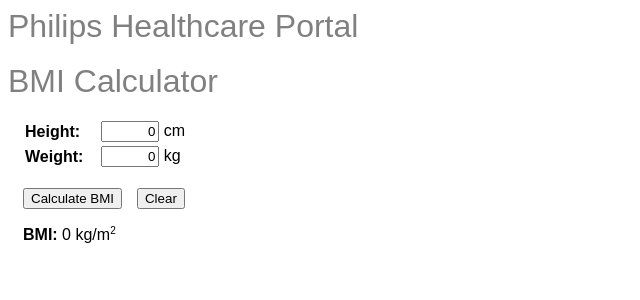
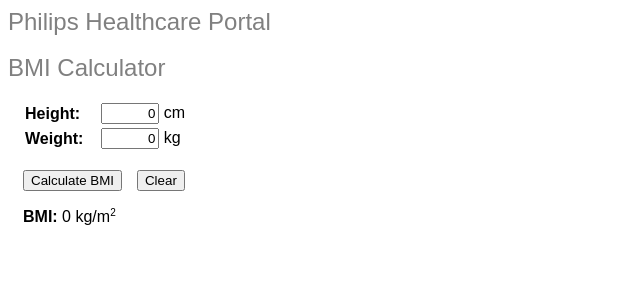
Before and after one commit to Shivaprasad84/DemoApp, an Angular app: page / in a window 1280 px wide. Shown: the top 300 px of the page, without its empty margins (0-640 px from the left). Built offline with nearby package versions, Linux system fonts and the light colour scheme.

Commit message:
adding services

```diff
--- /dev/null
+++ b/src/app/services/bmiCalculator.service.ts
@@ -0,0 +1,20 @@
+import { Injectable } from "@angular/core";
+import { BmiInputModel } from "../widgets/models/bmiInput.model";
+
+@Injectable({
+  providedIn: 'root'
+})
+export class BmiCalculatorService {
+  getBmi(bmiInput: BmiInputModel): number {
+    if (bmiInput.height === 0) {
+      return 0;
+    }
+    const heightMeters = this.cmTom(bmiInput.height);
+    const bmi = +(bmiInput.weight / (heightMeters * heightMeters)).toFixed(3);
+    return bmi;
+  }
+
+  private cmTom(cm: number): number {
+    return cm / 100;
+  }
+}
--- a/src/app/widgets/bmiCalculator/bmiCalculator.component.ts
+++ b/src/app/widgets/bmiCalculator/bmiCalculator.component.ts
@@ -1,4 +1,5 @@
 import { Component } from "@angular/core";
+import { BmiCalculatorService } from "../../services/bmiCalculator.service";
 import { BmiInputModel } from "../models/bmiInput.model";
 
 @Component({
@@ -8,19 +9,13 @@
 export class BMICalculator {
   public bmi = 0;
 
+  constructor(private bmiCalculatorService: BmiCalculatorService) {}
+
   calculateBmi(bmiInput: BmiInputModel) {
-    if (bmiInput.height === 0) {
-      return;
-    }
-    const heightMeters = this.cmTom(bmiInput.height);
-    this.bmi = +(bmiInput.weight / (heightMeters * heightMeters)).toFixed(3);
+    this.bmi = this.bmiCalculatorService.getBmi(bmiInput);
   }
 
   clear() {
     this.bmi = 0;
   }
-
-  private cmTom(cm: number): number {
-    return cm / 100;
-  }
 }
--- a/src/app/widgets/heading/heading.component.css
+++ b/src/app/widgets/heading/heading.component.css
@@ -1,4 +1,4 @@
-h1 {
+.header {
   margin: 0;
   font-weight: 100;
   color: grey;
--- a/src/app/widgets/heading/heading.component.html
+++ b/src/app/widgets/heading/heading.component.html
@@ -1 +1 @@
-<h1>{{ heading }}</h1>
+<h2 class="header">{{ heading }}</h2>
```
